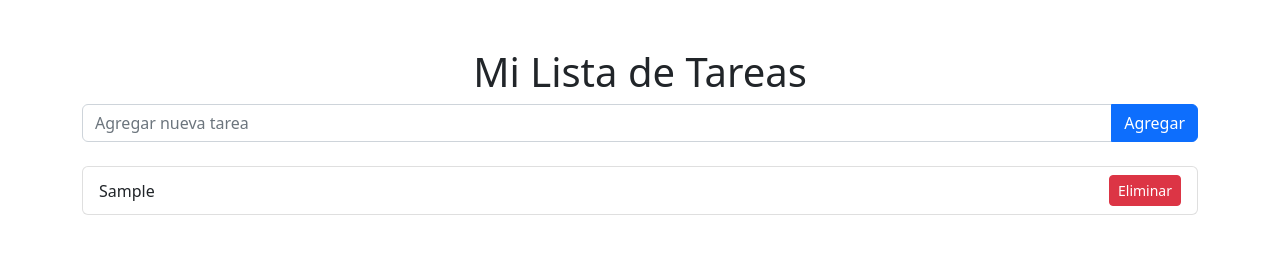
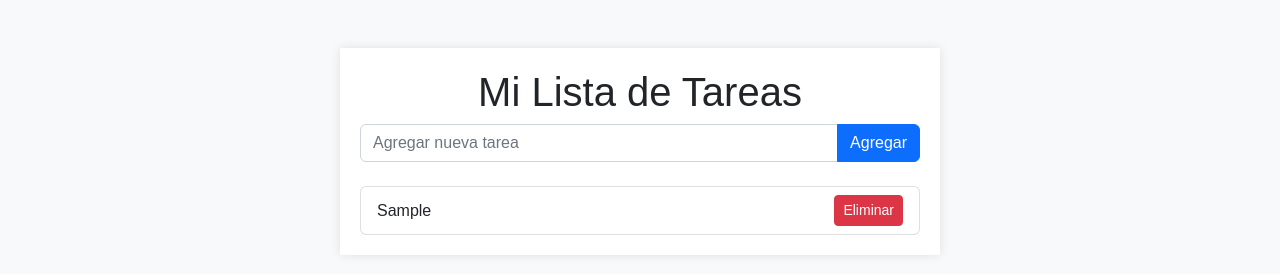
Before and after one commit to melvintobar23/lista-de-tareas, a plain HTML site: page index.html in a window 1280 px wide. Both pictures are taken after typing "Sample" into the empty fields and a click on the button "Agregar". Drawn offline with nearby package versions, Linux system fonts and the light colour scheme.

Commit message:
Cambio en Index, Archivo Js e Implememtacion de Estilos

```diff
--- /dev/null
+++ b/assets/css/styles.css
@@ -0,0 +1,23 @@
+/* styles.css */
+body {
+    background-color: #f8f9fa;
+    font-family: Arial, sans-serif;
+}
+
+.container {
+    max-width: 600px;
+    margin: 0 auto;
+    padding: 20px;
+    background-color: #ffffff;
+    box-shadow: 0 0 10px rgba(0, 0, 0, 0.1);
+}
+
+#task-list {
+    margin-top: 20px;
+}
+
+.list-group-item {
+    display: flex;
+    justify-content: space-between;
+    align-items: center;
+}
--- /dev/null
+++ b/assets/js/app.js
@@ -0,0 +1,82 @@
+document.getElementById('task-form').addEventListener('submit', function(event) {
+    event.preventDefault(); // Evita el envío del formulario
+
+    // Obtener el valor de la tarea
+    const taskInput = document.getElementById('task-input');
+    const task = taskInput.value.trim();
+
+    if (task !== '') {
+        // Crear un elemento de lista para la nueva tarea
+        const li = document.createElement('li');
+        li.className = 'list-group-item d-flex justify-content-between align-items-center';
+        li.textContent = task;
+
+        // Agregar botón para eliminar la tarea
+        const deleteBtn = document.createElement('button');
+        deleteBtn.className = 'btn btn-danger btn-sm';
+        deleteBtn.textContent = 'Eliminar';
+        li.appendChild(deleteBtn);
+
+        // Agregar la tarea a la lista
+        document.getElementById('task-list').appendChild(li);
+
+        // Guardar tarea en el almacenamiento local
+        saveTaskInLocalStorage(task);
+
+        // Limpiar el campo de entrada
+        taskInput.value = '';
+
+        // Evento para eliminar la tarea
+        deleteBtn.addEventListener('click', function() {
+            li.remove();
+            removeTaskFromLocalStorage(task);
+        });
+    }
+});
+
+// Función para guardar la tarea en el almacenamiento local
+function saveTaskInLocalStorage(task) {
+    let tasks = getTasksFromLocalStorage();
+    tasks.push(task);
+    localStorage.setItem('tasks', JSON.stringify(tasks));
+}
+
+// Función para obtener las tareas del almacenamiento local
+function getTasksFromLocalStorage() {
+    let tasks;
+    if (localStorage.getItem('tasks') === null) {
+        tasks = [];
+    } else {
+        tasks = JSON.parse(localStorage.getItem('tasks'));
+    }
+    return tasks;
+}
+
+// Función para eliminar la tarea del almacenamiento local
+function removeTaskFromLocalStorage(task) {
+    let tasks = getTasksFromLocalStorage();
+    tasks = tasks.filter(t => t !== task);
+    localStorage.setItem('tasks', JSON.stringify(tasks));
+}
+
+// Cargar tareas desde el almacenamiento local al iniciar
+document.addEventListener('DOMContentLoaded', function() {
+    let tasks = getTasksFromLocalStorage();
+    tasks.forEach(function(task) {
+        const li = document.createElement('li');
+        li.className = 'list-group-item d-flex justify-content-between align-items-center';
+        li.textContent = task;
+
+        const deleteBtn = document.createElement('button');
+        deleteBtn.className = 'btn btn-danger btn-sm';
+        deleteBtn.textContent = 'Eliminar';
+        li.appendChild(deleteBtn);
+
+        document.getElementById('task-list').appendChild(li);
+
+        deleteBtn.addEventListener('click', function() {
+            li.remove();
+            removeTaskFromLocalStorage(task);
+        });
+    });
+});
--- a/index.html
+++ b/index.html
@@ -1,5 +1,3 @@
-
-
 <!DOCTYPE html>
 <html lang="es">
 <head>
@@ -10,6 +8,7 @@
     <link href="https://cdn.jsdelivr.net/npm/bootstrap@5.2.3/dist/css/bootstrap.min.css" rel="stylesheet">
 
 
+    <link rel="stylesheet" href="assets/css/styles.css">
 </head>
 <body>
     <div class="container mt-5">
@@ -22,6 +21,6 @@
         </form>
         <ul id="task-list" class="list-group"></ul>
     </div>
-    <script src="app.js"></script>
+    <script src="assets/js/app.js"></script>
 </body>
 </html>
```
